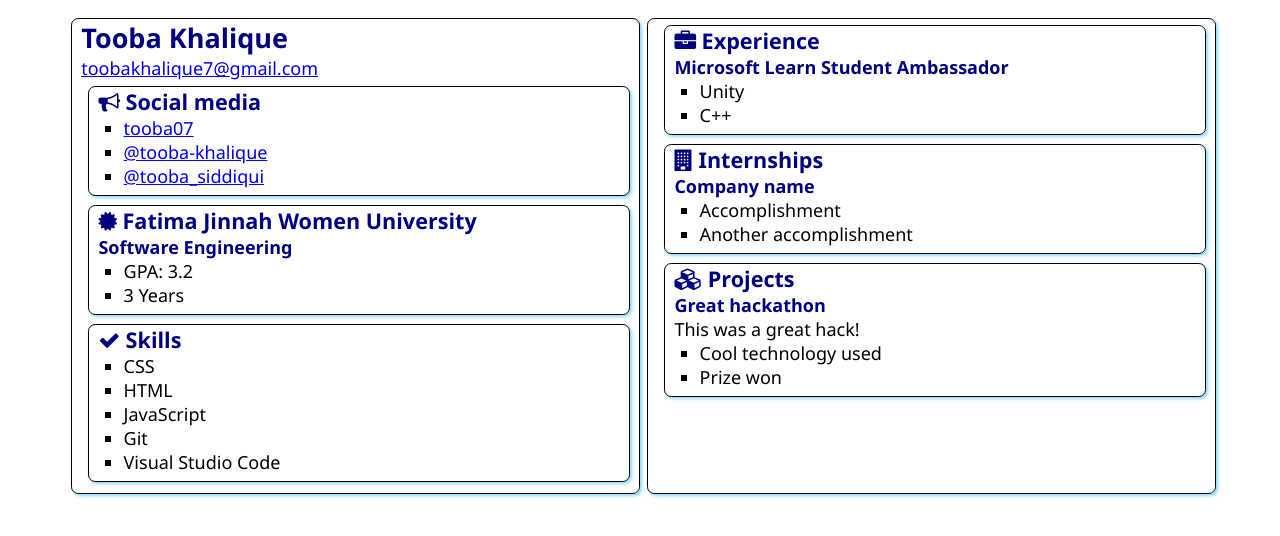
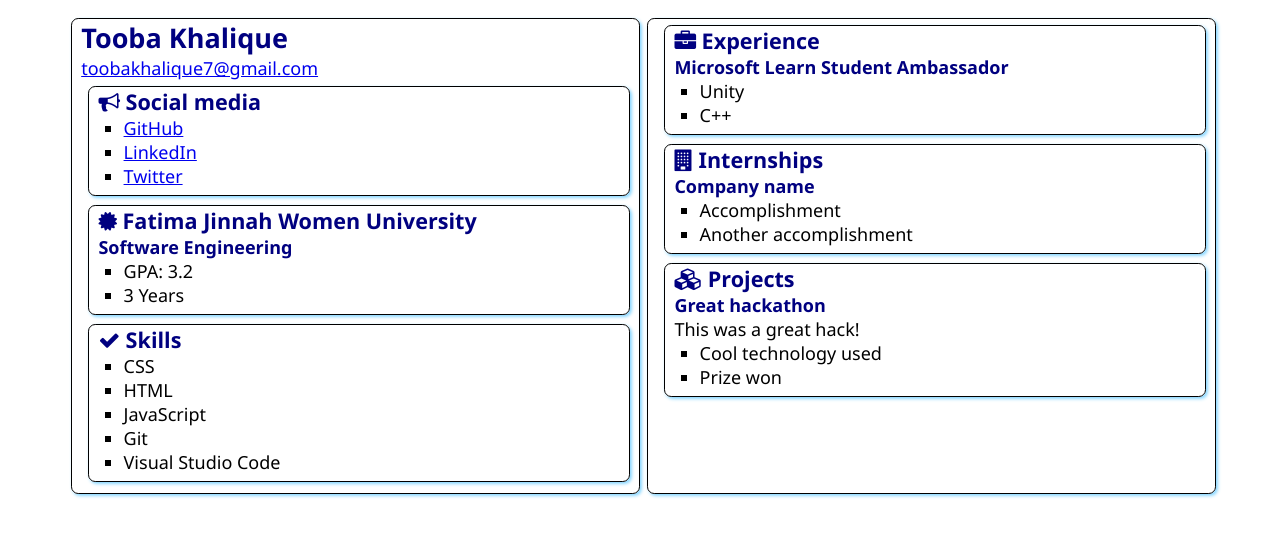
Before and after one commit to tooba07/SATechnicalOnboarding, a plain HTML site: page src/index.html in a window 1280 px wide. Drawn offline with Linux system fonts and the light colour scheme.

Commit message:
Update index.html

```diff
--- a/src/index.html
+++ b/src/index.html
@@ -21,9 +21,9 @@
                     Social media
                 </h2>
                 <ul>
-                    <li><a href="https://github.com/<handle>">tooba07</a></li>
-                    <li><a href="https://linkedin.com/in/<handle>">@tooba-khalique</a></li>
-                    <li><a href="https://twitter.com/<handle>">@tooba_siddiqui</a></li>
+                    <li><a href="https://github.com/tooba07">GitHub</a></li>
+                    <li><a href="https://linkedin.com/in/tooba-khalique-83401b247">LinkedIn</a></li>
+                    <li><a href="https://twitter.com/tooba__siddiqui?t=jc8klZei_Z5Vn_Efg_UzbA&s=09">Twitter</a></li>
                 </ul>
             </section>
 
```
